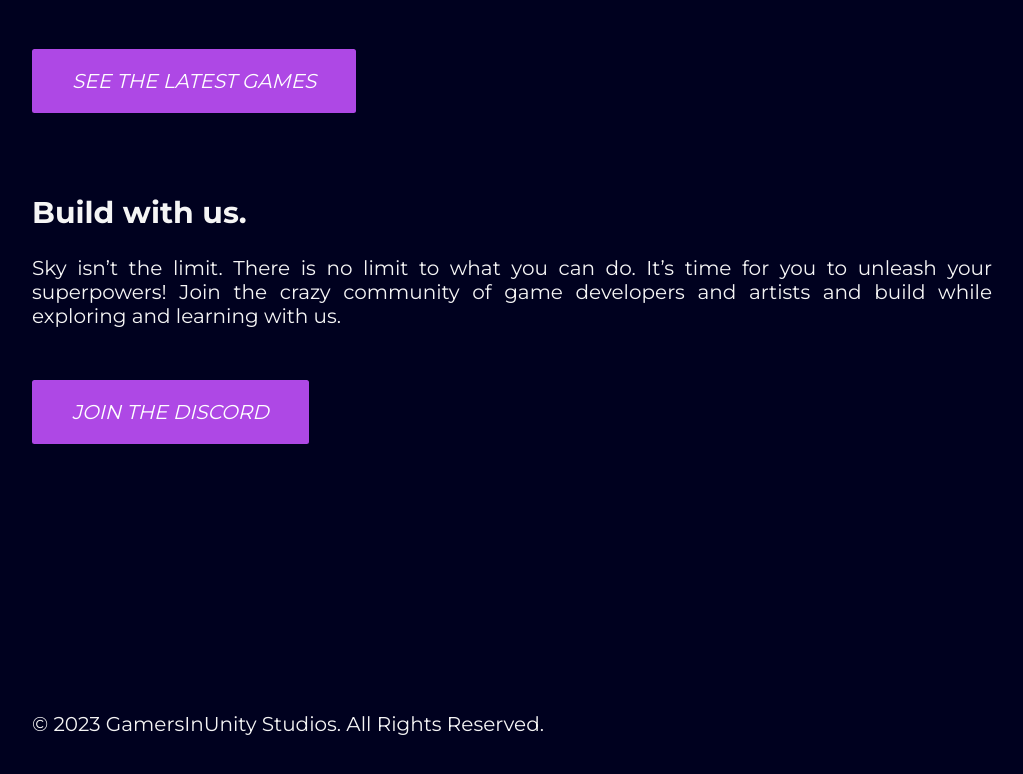
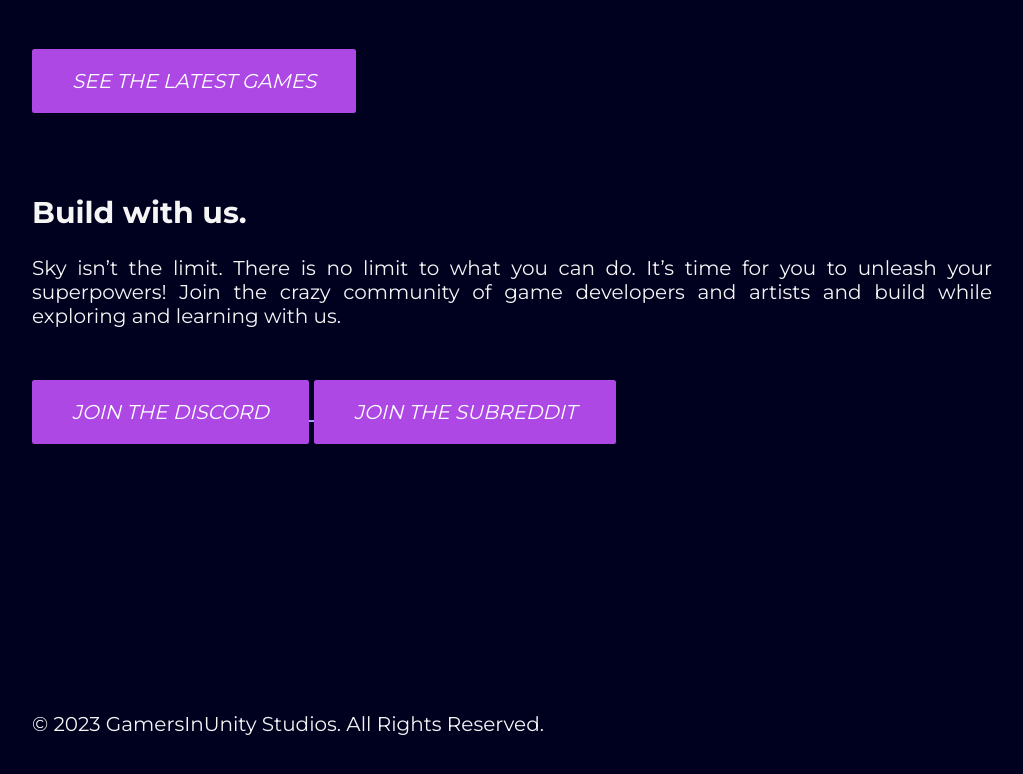
Before and after one commit to GamersInUnity-Studio/gamersinunity-studio.github.io, a plain HTML site: page index.html in a window 1280 px wide. Shown: the part 1277-2051 px from the top of the page, without its empty margins (128-1151 px from the left). Drawn offline with Linux system fonts and the light colour scheme.

Commit message:
subreddit link added

```diff
--- a/index.html
+++ b/index.html
@@ -113,6 +113,9 @@
         <a href="https://discord.gg/rmQhnzf26h" target="_blank">
           <button class="button">Join The Discord</button>
         </a>
+        <a href="https://www.reddit.com/r/GamersInUnityStudio/" target="_blank">
+            <button class="button">Join The Subreddit</button>
+        </a>
         <br />
         <br />
       </div>
```
